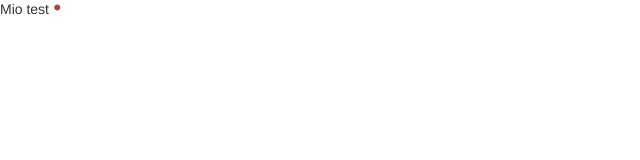
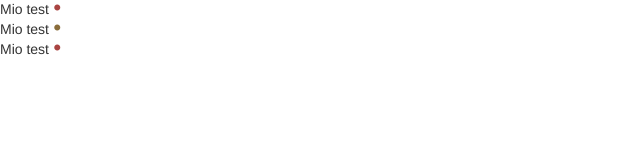
Before and after one commit to gitfer/InheritanceCss, a website: page index.html in a window 1280 px wide. Shown: the whole page, without its empty margins (0-640 px from the left). Drawn offline with Linux system fonts and the light colour scheme.

Commit message:
Icona required

```diff
--- /dev/null
+++ b/Content/app/_elements2.scss
@@ -0,0 +1,12 @@
+// Elementi (BEM) riutilizzabili
+
+.arx-warning-symbol {
+    @extend .text-warning;
+    @extend .fa;
+    @extend .fa-circle;
+
+    margin-left: 0.2em;
+    font-size: 0.5em;
+    position: relative;
+    bottom: 0.6em;
+}
--- a/Content/app/_site.scss
+++ b/Content/app/_site.scss
@@ -1,2 +1,3 @@
 
 @import 'elements';
+@import 'elements2';
--- a/index.html
+++ b/index.html
@@ -16,5 +16,11 @@
 <div >
 Mio test <span class="arx-required-symbol"></span>
 </div>
+<div >
+Mio test <span class="arx-warning-symbol"></span>
+</div>
+<div >
+Mio test <span class="arx-required-symbol"></span>
+</div>
 </body>
 </html>
```
Also changed, not shown: Content/style.css, 1 other file.
